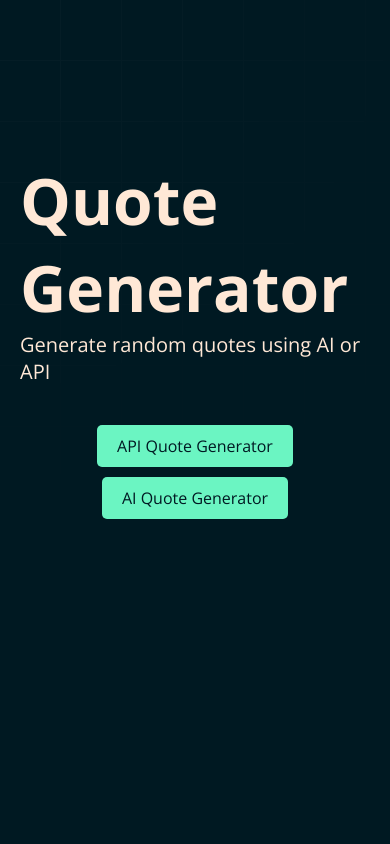
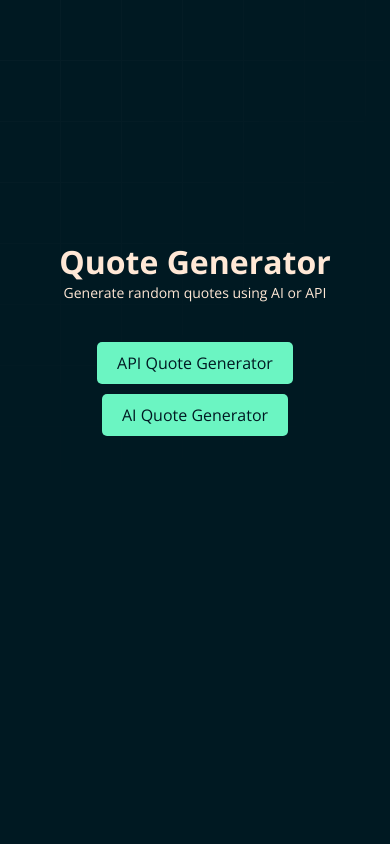
Before and after one commit to Mirko117/flask-quote-generator, a Flask app: page / in a window 390 px wide. Run offline with Flask 3, Linux system fonts and the light colour scheme.

Commit message:
responsive

```diff
--- a/static/css/index.css
+++ b/static/css/index.css
@@ -20,3 +20,25 @@
     justify-content: center;
     flex-direction: column;
 }
+
+/* Responsive:
+0px to 575px Small Devices (Tablets);
+Breakpoint: 576px to 767px Medium Devices (Tablets and Small Laptops);
+Breakpoint: 768px to 991px Large Devices (Desktops and Large Laptops);
+Breakpoint: 992px to 1199px Extra Large Devices */
+
+@media (max-width: 767px){
+    h1{
+        font-size: 48px;
+    }
+}
+
+@media (max-width: 575px){
+    h1{
+        font-size: 32px;
+    }
+
+    p{
+        font-size: 14px;
+    }
+}
```
Also changed, not shown: static/css/api_quote.css (+46 -1 lines).
